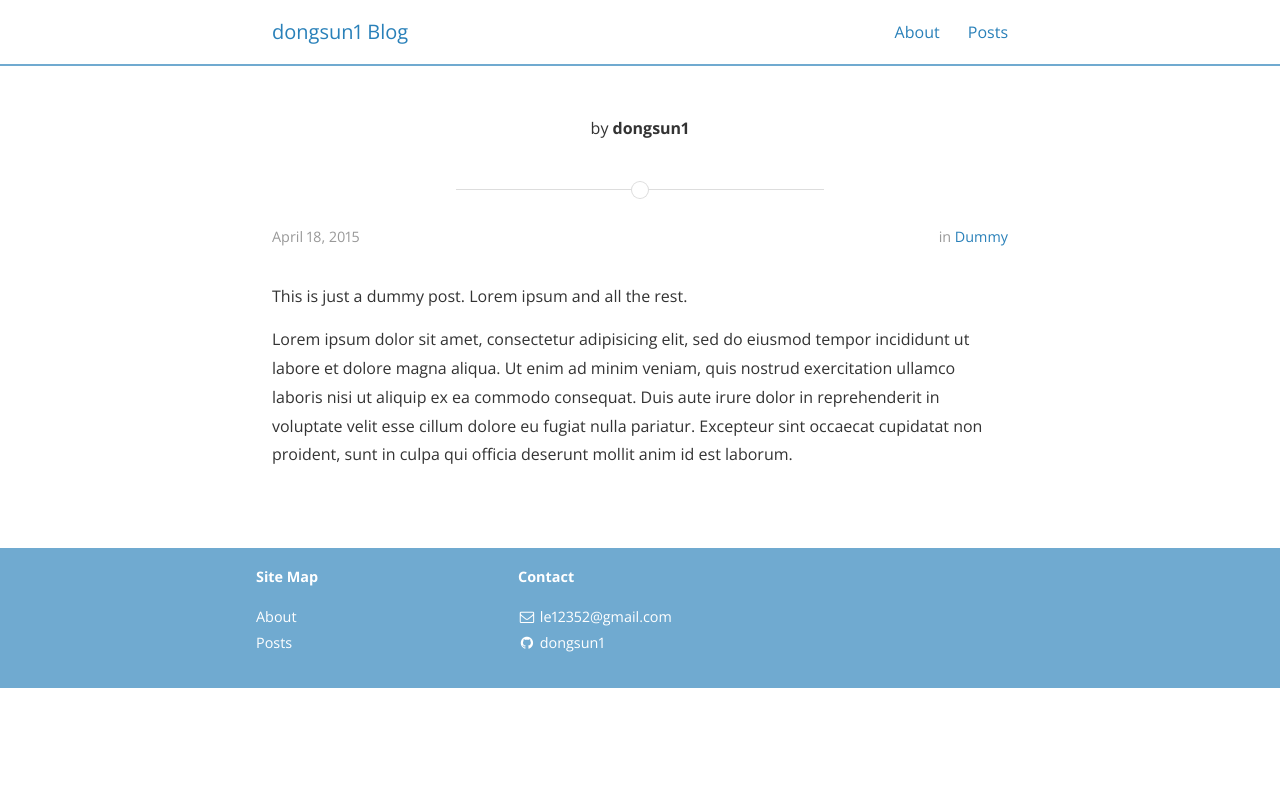
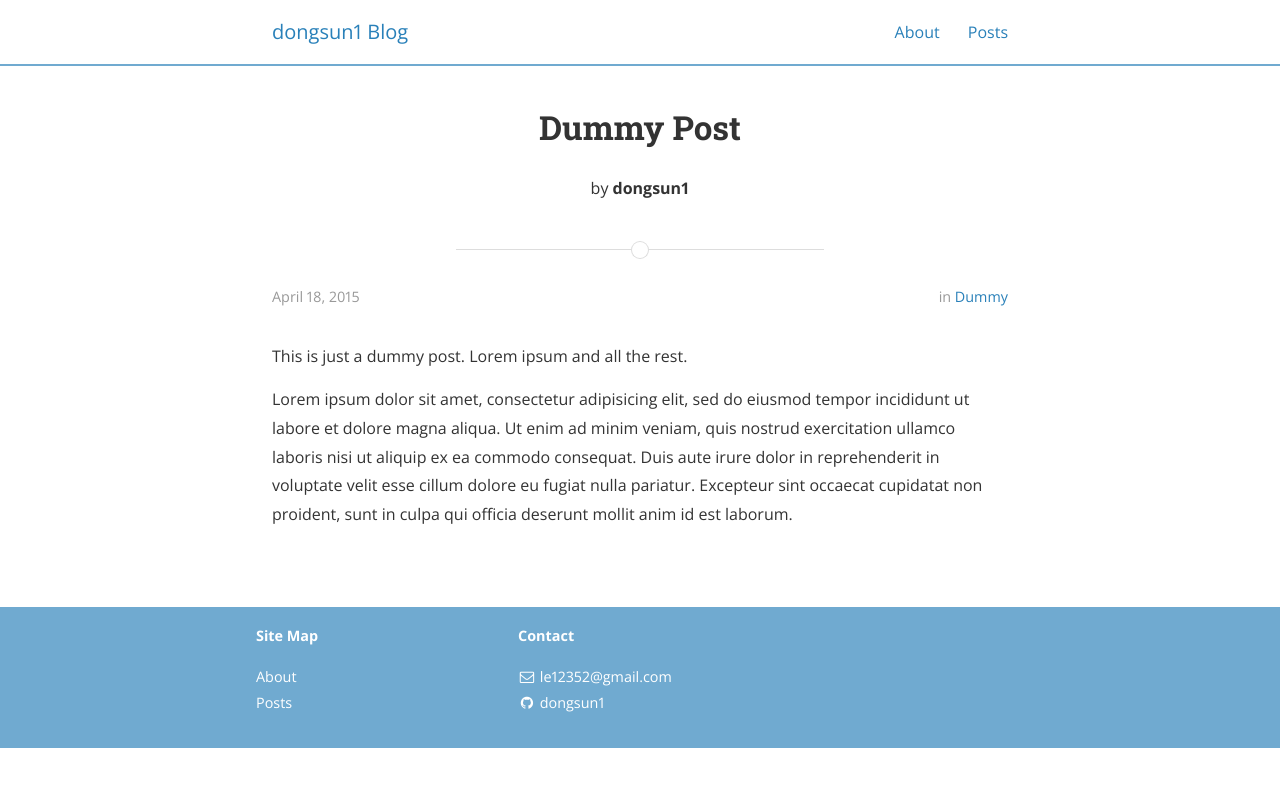
Before and after one commit to dongsun1/dongsun1.dev, a Jekyll site: the page built from _posts/2015-04-18-dummy.md, in a window 1280 px wide. Shown: the top 787 px of the page. Built offline with Jekyll 4.4.1, drawn with Linux system fonts in a browser that asks for light colours; nearby versions of some CDN libraries.

Commit message:
test post show

```diff
--- a/_layouts/archive.html
+++ b/_layouts/archive.html
@@ -13,7 +13,10 @@
     <article class="post-content">
       <ul class="posts-list">
         {% for post in page.posts %}
-      <li><strong><a class="post-link" href="{{ post.url | prepend: site.baseurl }}">{{ post.title }}</a></strong><span class="post-date"> - {{ post.date | date: "%B %-d, %Y" }}</span></li>
+        {% if post.show %}
+        <li><strong><a class="post-link" href="{{ post.url | prepend: site.baseurl }}">{{ post.title
+              }}</a></strong><span class="post-date"> - {{ post.date | date: "%B %-d, %Y" }}</span></li>
+        {% endif %}
         {% endfor %}
       </ul>
     </article>
--- a/_posts/2015-04-18-dummy.md
+++ b/_posts/2015-04-18-dummy.md
@@ -1,9 +1,10 @@
 ---
 layout: post
-title:  ""
+title:  "Dummy Post"
 date:   2015-04-18T14:25:52-05:00
 author: dongsun1
 categories: Dummy
+show: true
 ---
 
 This is just a dummy post. Lorem ipsum and all the rest.
```
Also changed, not shown: _posts/2015-04-18-dummy2.md (+1 -0 lines). Lines whose indentation alone changed are shown as unchanged.
